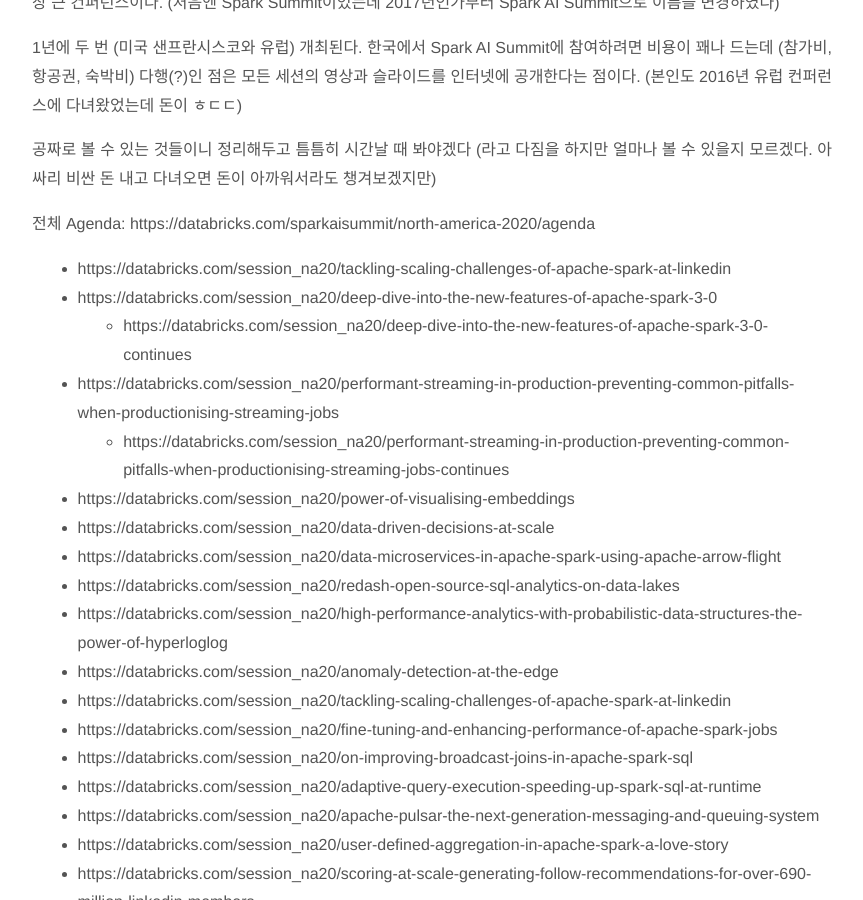
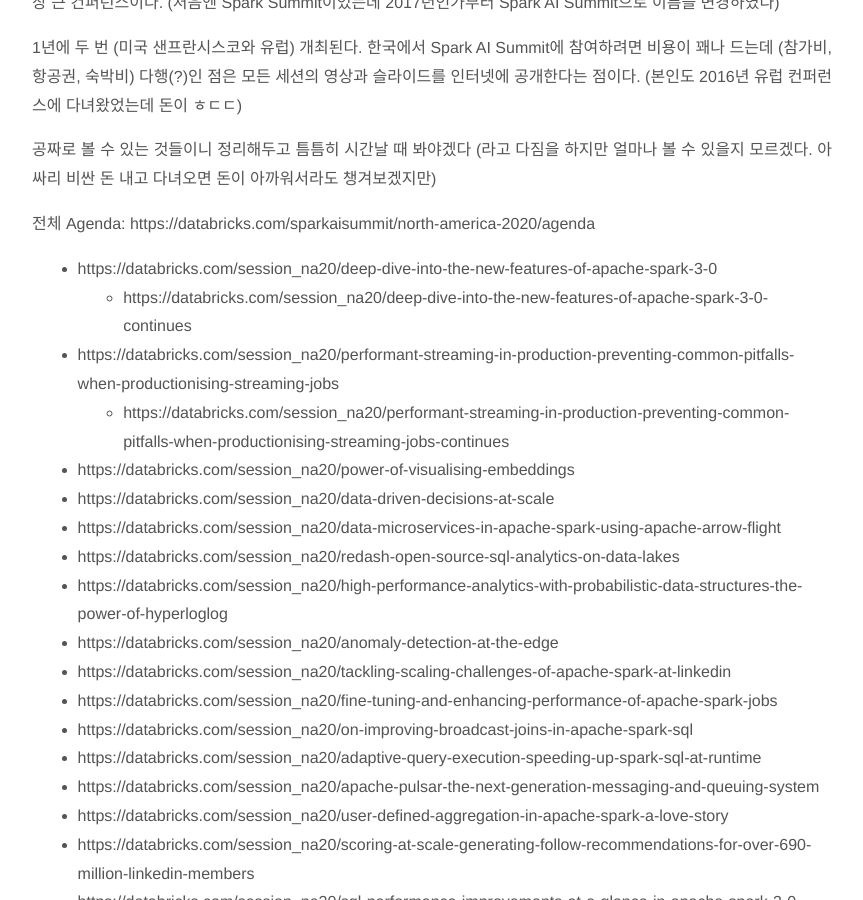
Before and after one commit to jason-heo/jason-heo.github.io, a Jekyll site: the page built from _posts/2020-05-30-spark-ai-summit-2020-na.md, in a window 1280 px wide and 900 px high, scrolled down 468 px. Shown: the whole window, without its empty margins (208-1071 px from the left). Built offline with Jekyll 4.4.1, drawn with Linux system fonts in a browser that asks for light colours; comment, search, counter and statistics services are not loaded; some of the changed lines change nothing that is shown.

Commit message:
중복 세션 1개 제거

```diff
--- a/_posts/2020-05-30-spark-ai-summit-2020-na.md
+++ b/_posts/2020-05-30-spark-ai-summit-2020-na.md
@@ -8,7 +8,6 @@
 
 전체 Agenda: https://databricks.com/sparkaisummit/north-america-2020/agenda
 
-- https://databricks.com/session_na20/tackling-scaling-challenges-of-apache-spark-at-linkedin
 - https://databricks.com/session_na20/deep-dive-into-the-new-features-of-apache-spark-3-0
     - https://databricks.com/session_na20/deep-dive-into-the-new-features-of-apache-spark-3-0-continues
 - https://databricks.com/session_na20/performant-streaming-in-production-preventing-common-pitfalls-when-productionising-streaming-jobs
```
